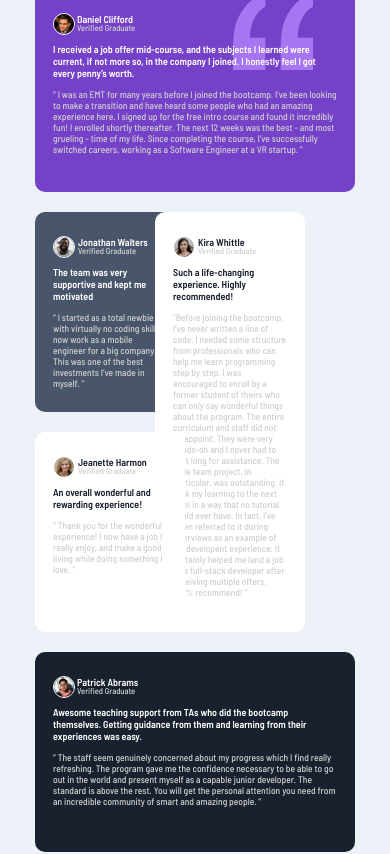
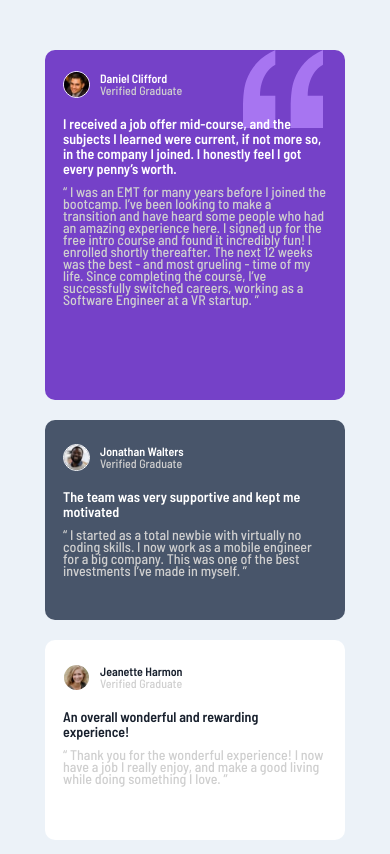
Before and after one commit to DanieleMarii/frontendMentor-challenges, a plain HTML site: page index.html in a window 390 px wide. Shown: the top 854 px of the page. Drawn offline with Linux system fonts and the light colour scheme.

Commit message:
ajustando a responsividade para desktop

```diff
--- a/responsividade.css
+++ b/responsividade.css
@@ -248,18 +248,54 @@
 }
 
 @media (max-width: 700px){
-  .testimonials {
-    grid-template-columns: 10rem;
-    grid-template-rows: ;
-    gap: 2rem;
+ .testimonials{
+   margin-top: 5rem;
+   margin-bottom: 5rem;
+  height: auto;
+   grid-template-columns: 30rem;
+   grid-template-rows: auto;
+ }
+
+ .card{
+   width: 30rem;
+   max-height: 35rem;
+ }
+
+ .card-1{
+  height: 35rem;
+   width: 30rem;
+   grid-column: span 1;
+ }
+
+  .card-3{
+    height: 33.5rem;
+    order: 5;
+    grid-row: span 1;
   }
 
-  /* .card {
-    width: 25rem;
-    height: 25rem;
-    padding-left: 1.8rem;
-    padding-right: 1.8rem;
-    padding-bottom: 1.8rem;
-  } */
+ .card-5{
+   height: 30rem;
+   width: 30rem;
+   grid-column: span 1;
+ }
 
+.profile-user-name-pattern, .profile-user-graduate-pattern{
+    margin-left: -9.5rem;
+    font-size: 1.2rem;
 }
+
+.profile-photo{
+  width: 2.5rem;
+}
+
+.text-intro-pattern{
+  margin-top: 0;
+  font-size: 1.4rem;
+  line-height: 1.5rem;
+}
+
+.text-full-pattern{
+  font-size: 1.4rem;
+  line-height: 1.2rem;
+}
+}
```
